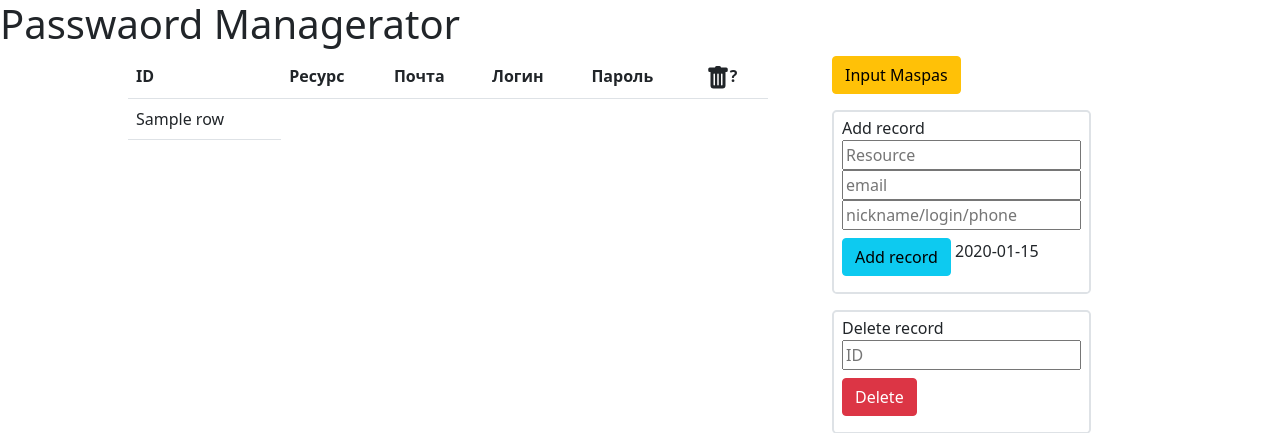
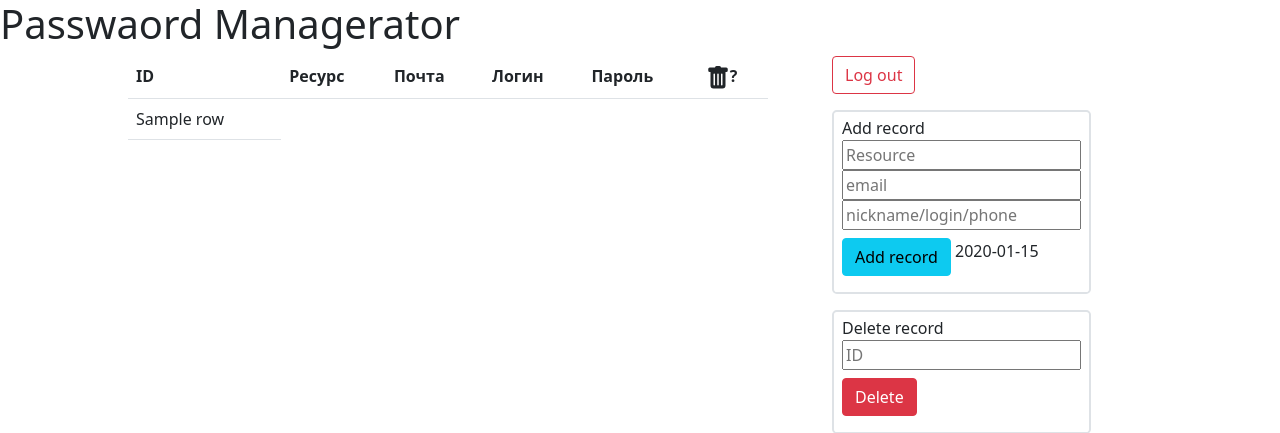
Before and after one commit to Djerdux/WebPS, a Flask app: template templates/index.html in a window 1280 px wide. Shown: the top 433 px of the page. Run offline with Flask 3, Linux system fonts and the light colour scheme; the template is opened without the code that fills it: most values are stand-ins (such as "Sample title", 1, 10 or a date in 2020).

Commit message:
update start.bat and changin inpmaspas in log out

```diff
--- a/templates/index.html
+++ b/templates/index.html
@@ -64,7 +64,7 @@
 
         <!-- INPUT MASPAS FORM -->
         <form action="" method="POST" name="inpmaspas">
-          <input class="btn btn-warning" type="submit" value="Input Maspas" name="inpmaspas" />
+          <input class="btn btn-outline-danger" type="submit" value="Log out" name="inpmaspas" />
         </form>
 
 
@@ -86,6 +86,7 @@
           </p>
         </form>
 
+
         <!-- DELETE FORM -->
         <form action="" method="POST" name="delrec" class="mt-3 pt-1 px-2 border border-2 rounded-3" style="width: fit-content;">
           <p>
```
Also changed, not shown: main.py (+2 -15 lines), 1 other file.
